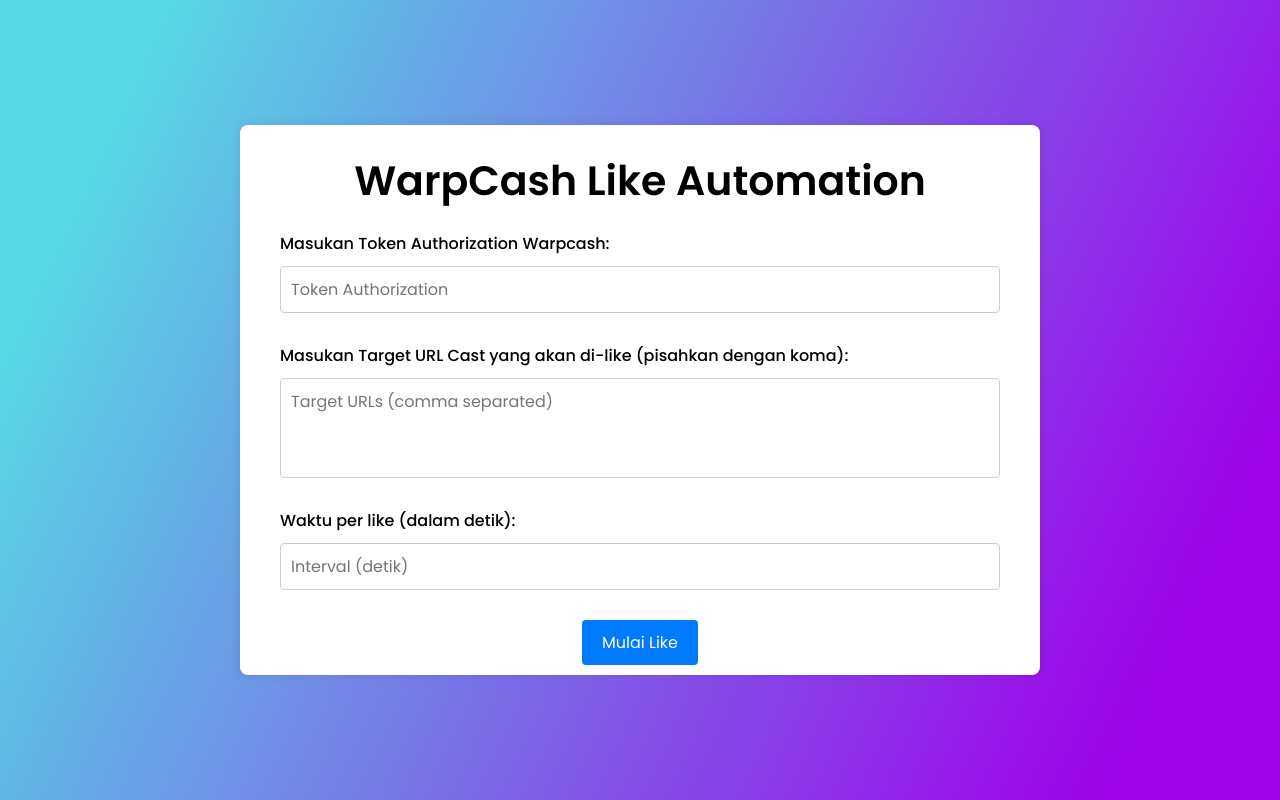
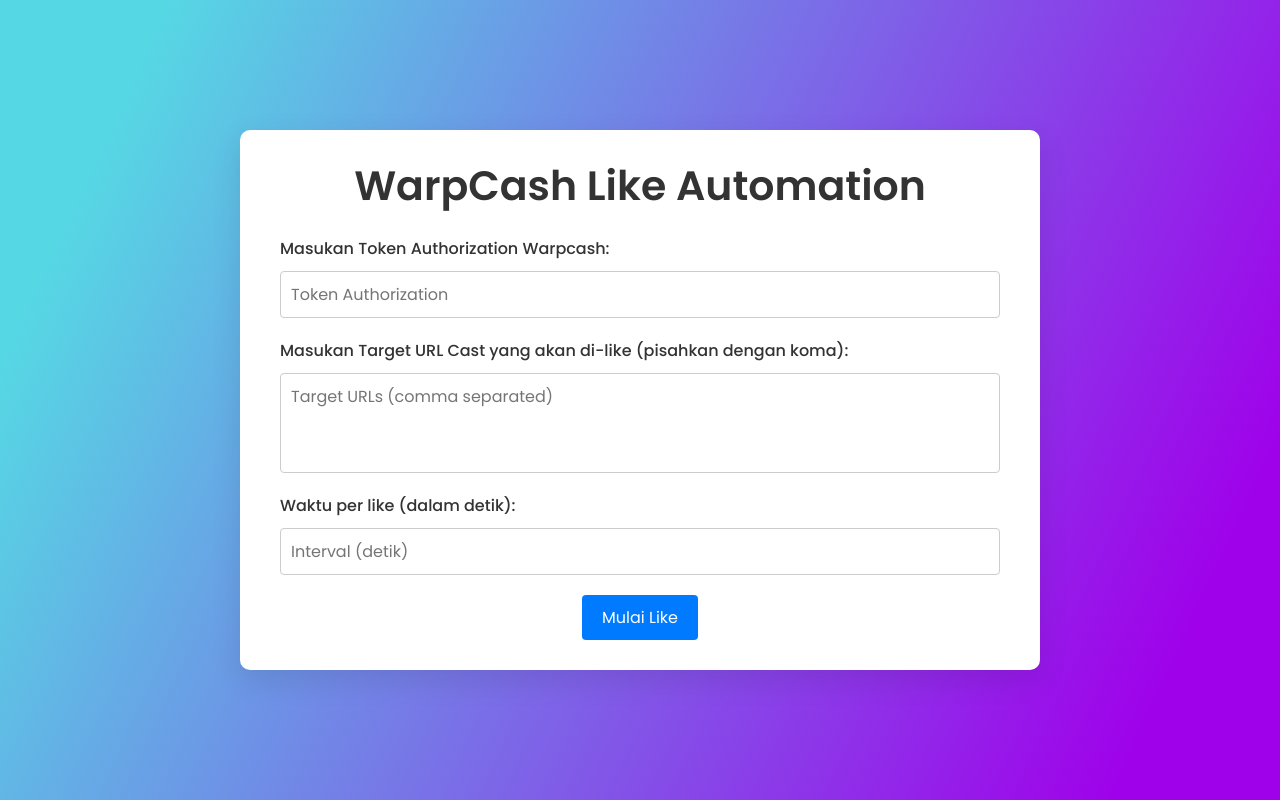
Before and after one commit to bismilahdestia/bismilahdestia.github.io, a PHP site: page / in a window 1280 px wide. Run offline with PHP 8.4, Linux system fonts and the light colour scheme.

Commit message:
styles.css

```diff
--- a/styles.css
+++ b/styles.css
@@ -14,17 +14,17 @@ body {
     justify-content: center;
     min-height: 100vh;
     padding: 10px;
-    font-family: 'Poppins', sans-serif;
     background: linear-gradient(115deg, #56d8e4 10%, #9f01ea 90%);
 }
 
 .container {
     max-width: 800px;
+    width: 100%;
     background: #fff;
-    width: 800px;
-    padding: 25px 40px 10px 40px;
-    box-shadow: 0px 0px 10px rgba(0, 0, 0, 0.1);
-    border-radius: 8px;
+    padding: 25px 40px 30px 40px;
+    box-shadow: 0px 10px 30px rgba(0, 0, 0, 0.1);
+    border-radius: 10px;
+    text-align: center;
 }
 
 .container .text {
@@ -32,22 +32,27 @@ body {
     font-size: 41px;
     font-weight: 600;
     margin-bottom: 20px;
+    color: #333;
 }
 
 form {
     display: flex;
     flex-direction: column;
     gap: 20px;
+    align-items: center;
 }
 
 .column {
+    width: 100%;
     display: flex;
     flex-direction: column;
+    align-items: flex-start;
 }
 
 label {
     margin-bottom: 10px;
     font-weight: 500;
+    color: #333;
 }
 
 input, textarea {
@@ -55,8 +60,12 @@ input, textarea {
     border: 1px solid #ccc;
     border-radius: 4px;
     width: 100%;
-    margin-bottom: 10px;
     font-size: 16px;
+    transition: border-color 0.3s ease;
+}
+
+input:focus, textarea:focus {
+    border-color: #007BFF;
 }
 
 textarea {
@@ -72,10 +81,14 @@ button {
     border-radius: 4px;
     cursor: pointer;
     font-size: 16px;
-    transition: background-color 0.3s ease;
-    align-self: center;
+    transition: background-color 0.3s ease, transform 0.3s ease;
 }
 
 button:hover {
     background-color: #0056b3;
+    transform: scale(1.05);
 }
+
+button:active {
+    background-color: #003f7f;
+}
```
